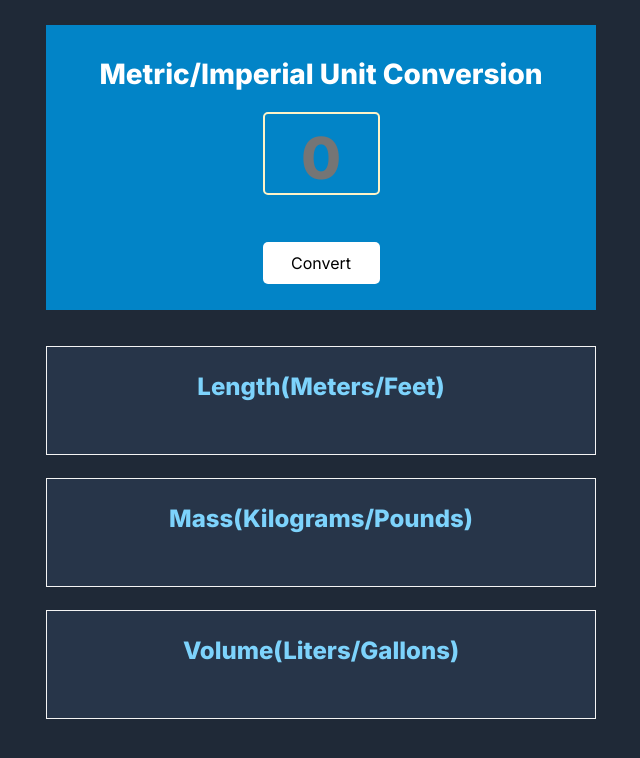
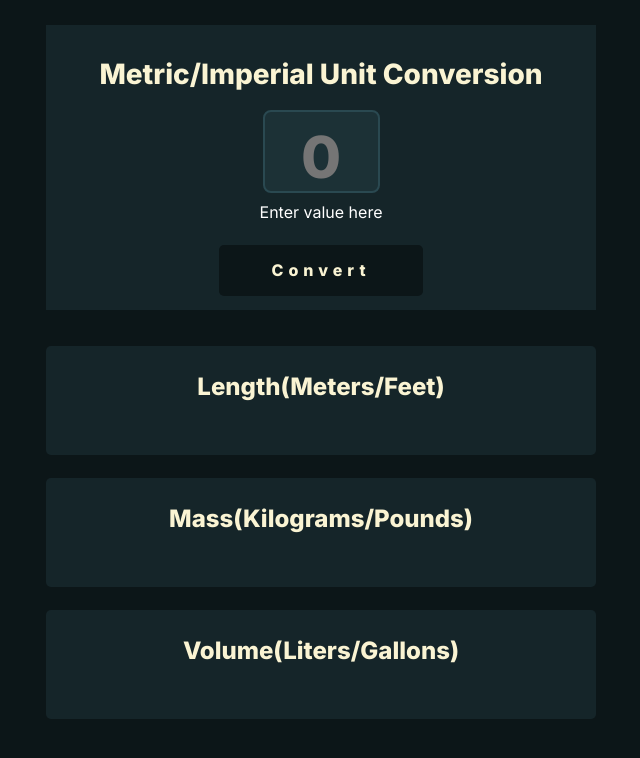
Before and after one commit to kevmill29/unit-metric-imperial--converter, a website: page index.html in a window 1280 px wide. Shown: the whole page, without its empty margins (319-959 px from the left). Drawn offline with nearby package versions, Linux system fonts and the light colour scheme.

Commit message:
Add files via upload

```diff
--- a/index.css
+++ b/index.css
@@ -6,15 +6,16 @@
 
 html, body {
   font-family: 'Inter', sans-serif;
-  background-color: #1F2937;
+  background-color: #0C1618;
   margin: 0 auto;
     width: 600px;
+    color: #FAF4D3;
 }
 
 /* General Styling */
 
 .container{
-     background-color: #0284C7;
+     background-color: #152529;
     width:550px;
     height: 285px;
 left:0;
@@ -22,7 +23,7 @@ right:0;
 margin: 25px auto 0 auto;
 padding: 33px 0 0 0;
 text-align: center;
-color: white;
+color: #FAF4D3;
 display: flex;
 flex-direction: column;
 }
@@ -38,7 +39,7 @@ width: 550px;
 }
 
 .conversion {
-background-color: #273549;
+background-color: #152529;
 width: 500px;
 height: 108.57px;
 margin-right: auto;
@@ -46,21 +47,22 @@ margin-left: auto;
 text-align: center;
 left:0;
 right: 0;
-padding: 0 0 20px 0;
+padding: 0;
  line-height: 1.1em;
-    border: 1px solid #F4F4F4;
+    border: none;
+    border-radius: 5px;
 }
 
 
 input {
     margin: auto;
-    border: 2px solid #FEF3C7;
+    border: 2px solid #2A4951;
   width: 117px;
    height: 83px;
    font-size: 58px;
-   border-radius: 5px;
+   border-radius: 8px;
 padding-top:10px;
-background-color: #0284C7;
+background-color: #1C3136;
 color: white;
 font-family: 'Inter';
 font-style: normal;
@@ -68,6 +70,7 @@ font-weight: 800;
 font-size: 58px;
 line-height: 24px;
 text-align: center;
+margin-top: 20px;
 }
 
 /* Chrome, Safari, Edge, Opera */
@@ -83,10 +86,12 @@ input[type=number] {
 }
 
 button{
-  background-color: white;
-    width: 117px;
-    height: 42px;
-    margin: 26px auto;
+  background-color: #0C1618;
+  color: #FAF4D3;
+  font-weight: 800;
+  letter-spacing: 5px;
+   padding: 1rem 3.31rem;
+    margin: 5px auto 26px auto;
     font-family: 'Inter', sans-serif;
     border-radius: 5px;
     border: none;
@@ -126,7 +131,6 @@ p{
 
 h2{
     padding-top: 20px;
-    color: #7DD3FC;
     padding-bottom: 18px;
 
 }
--- a/index.html
+++ b/index.html
@@ -11,6 +11,7 @@
             <div class="container">
                 <h3>Metric/Imperial Unit Conversion</h3>
                     <input type="number" id="base-value" placeholder="0"></input>
+                    <p>Enter value here</p>
                         <button id="convert-btn">Convert</button>
             </div>
         <header>
```
